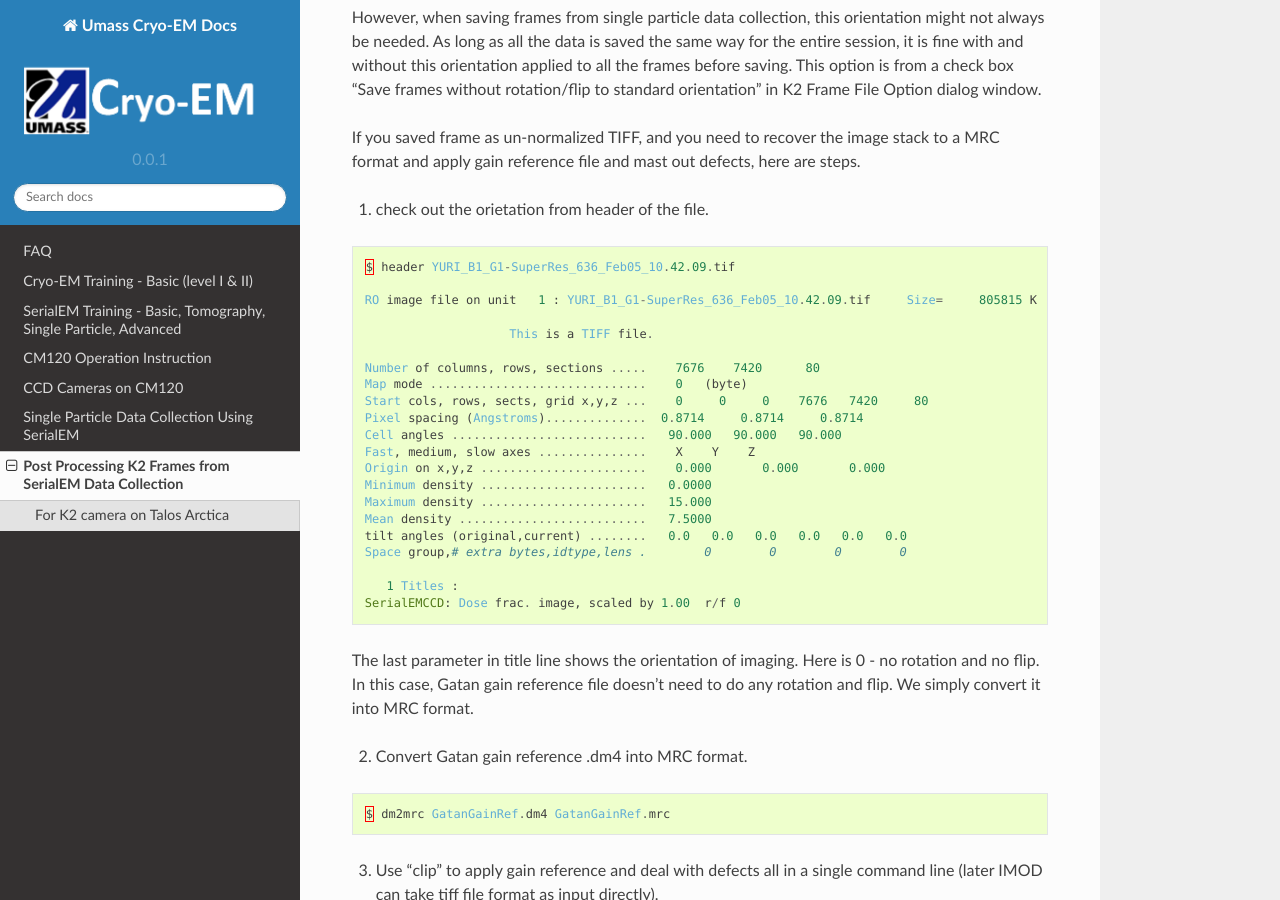
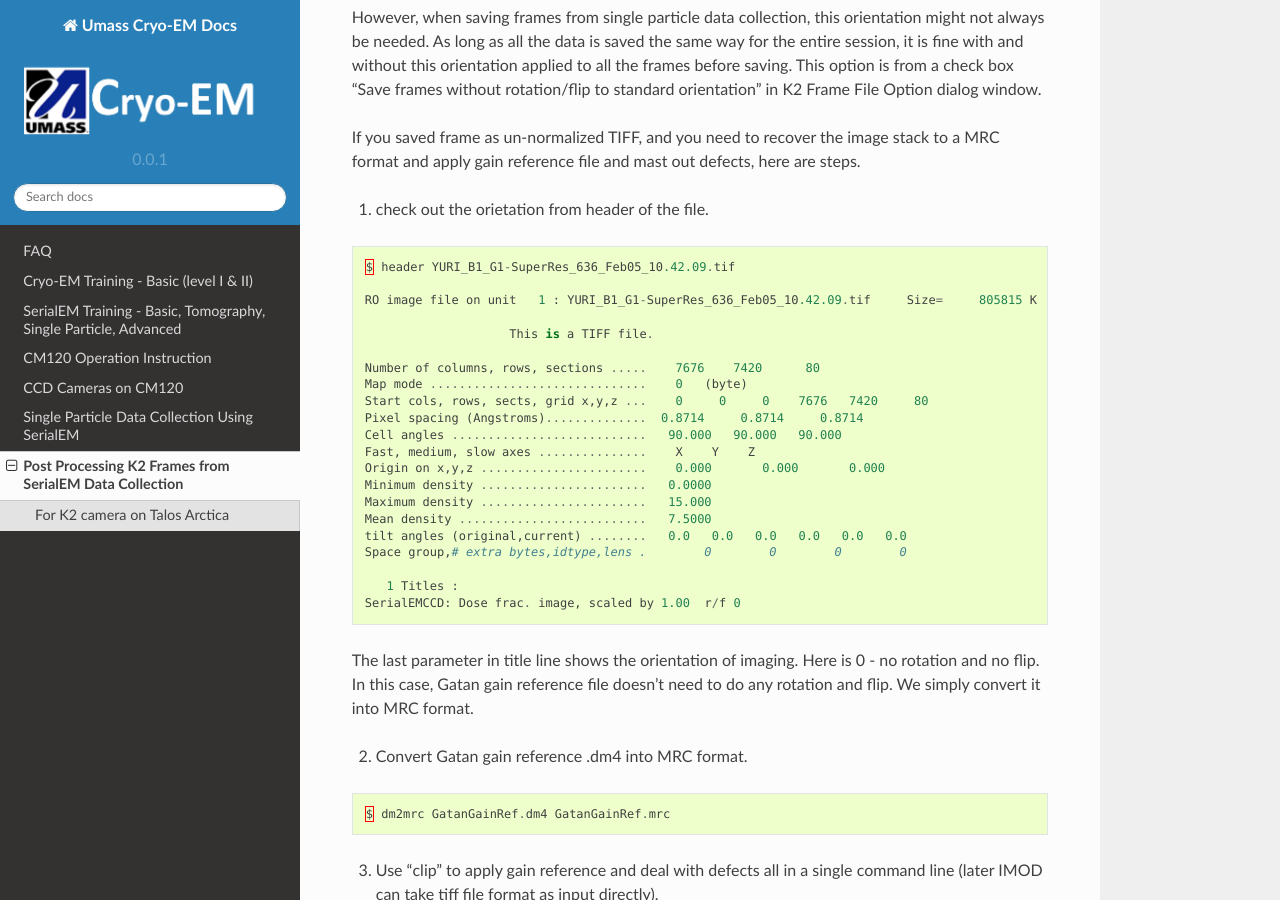
Before and after one commit to xuchen66/sphinx-emdocs, a Sphinx documentation site: the page built from source/post-process-k2-frames.rst, in a window 1280 px wide and 900 px high, scrolled down 806 px. Built offline with Sphinx 7.4.7 and the Read the Docs theme 2.0.0, drawn with Linux system fonts in a browser that asks for light colours; pages that are not in the unit, such as notebooks, are missing from menus.

Commit message:
Update post-process-k2-frames.rst

```diff
--- a/source/post-process-k2-frames.rst
+++ b/source/post-process-k2-frames.rst
@@ -36,7 +36,7 @@ If you saved frame as un-normalized TIFF, and you need to recover the image stac
 
 1. check out the orietation from header of the file.
 
-.. code-block:: ruby
+.. code-block:: python
 
    $ header YURI_B1_G1-SuperRes_636_Feb05_10.42.09.tif
 
@@ -65,12 +65,12 @@ The last parameter in title line shows the orientation of imaging. Here is 0 - n
 
 2. Convert Gatan gain reference .dm4 into MRC format.
 
-.. code-block:: ruby
+.. code-block:: python
 
    $ dm2mrc GatanGainRef.dm4 GatanGainRef.mrc
 
 3. Use "clip" to apply gain reference and deal with defects all in a single command line (later IMOD can take tiff file format as input directly).
 
-.. code-block:: ruby
+.. code-block:: python
 
    $ clip mult -n 16 -m 2 -D defects.txt fileWithFrames.tif GatanGainRef.mrc normalizedFrames.mrc
```
